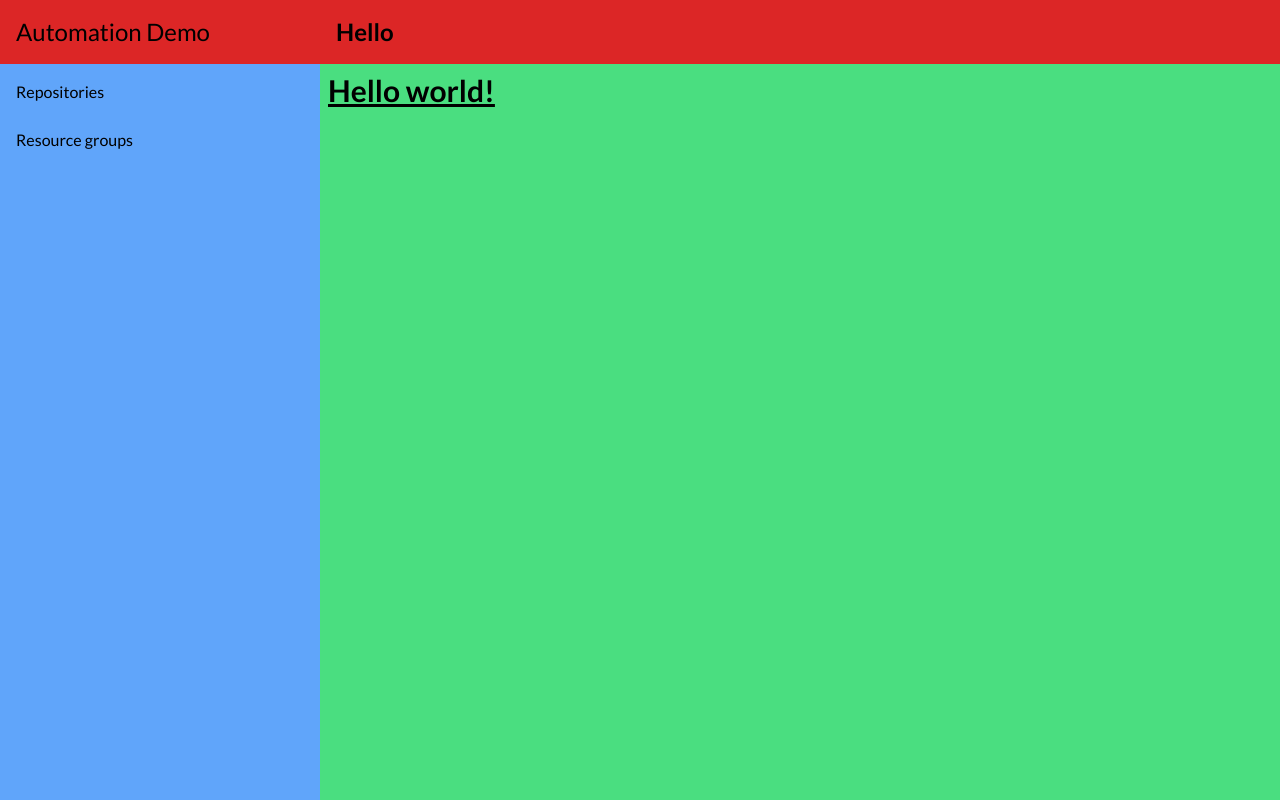
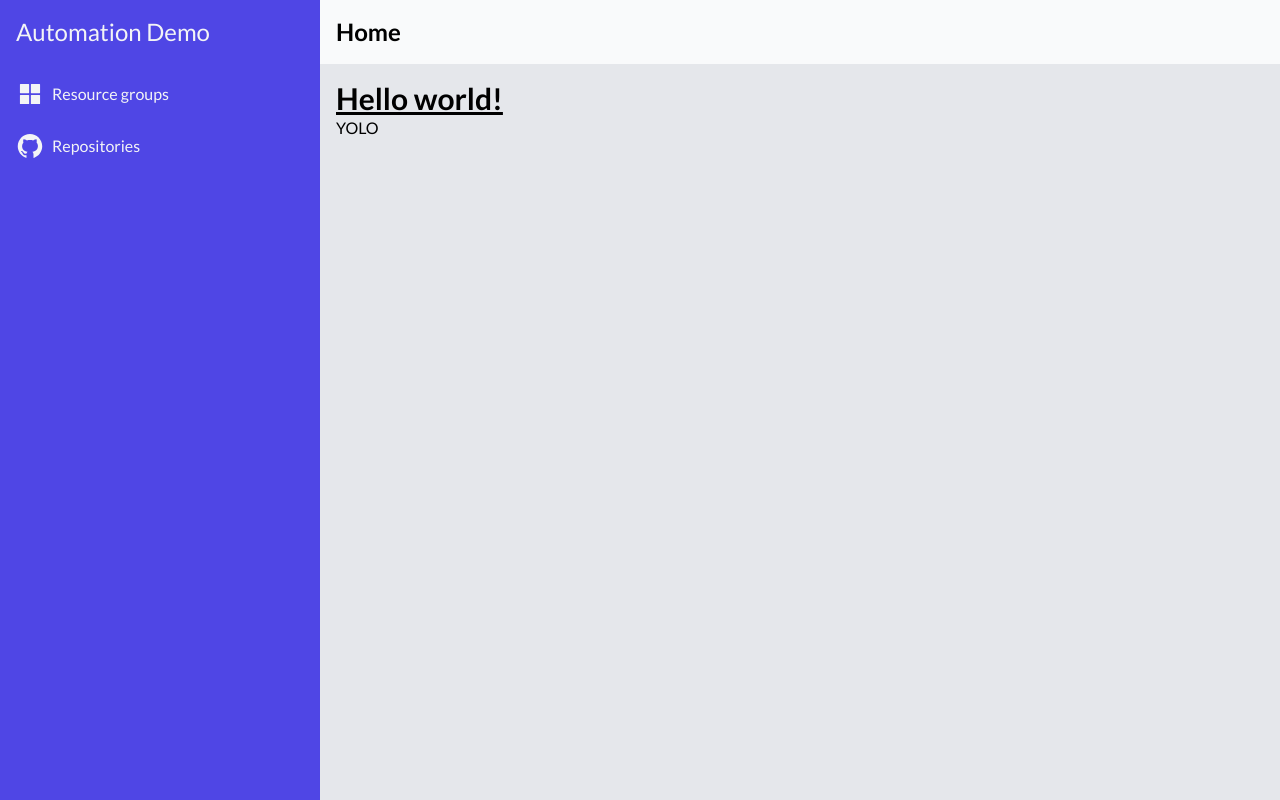
Before and after one commit to mastoj/pulumi-automation-demo, a Next.js app: page / in a window 1280 px wide. Built offline with nearby package versions, Linux system fonts and the light colour scheme.

Commit message:
Menu icons

```diff
--- a/components/Layout.tsx
+++ b/components/Layout.tsx
@@ -1,18 +1,7 @@
 import { Fragment, useState } from "react";
 import { Dialog, Menu, Transition } from "@headlessui/react";
-import {
-    HiBell,
-    HiCalendar,
-    HiChartBar,
-    HiFolder,
-    HiHome,
-    HiInbox,
-    HiMenuAlt2,
-    HiUsers,
-    HiX,
-    HiOutlineSearch,
-} from "react-icons/hi";
 import { GiHamburgerMenu } from "react-icons/gi";
+import { AiFillAppstore, AiFillGithub } from "react-icons/ai";
 import Link from "next/link";
 import { useRouter } from "next/router";
 
@@ -20,30 +9,45 @@ interface NavItemsProps {
     route: string;
 }
 const classNames = (...classes: string[]) => classes.filter(Boolean).join(" ");
-const NavItems = ({ route }: NavItemsProps) => {
 const routes = [
     {
+        icon: <AiFillAppstore size={28} />,
+        name: "Resource groups",
+        route: "/resource-groups",
+    },
+    {
+        icon: <AiFillGithub size={28} />,
         name: "Repositories",
         route: "/repositories",
-            active: route === "/repositories",
-        },
-        {
-            name: "Resource groups",
-            route: "/resource-groups",
-            active: route === "/resource-groups",
     },
 ];
+const getTitle = (route: string) => {
+    switch (route) {
+        case "/":
+            return "Home";
+        case "/repositories":
+            return "Repositories";
+        case "/resource-groups":
+            return "Resource groups";
+        default:
+            return "";
+    }
+};
+const NavItems = ({ route: actualRoute }: NavItemsProps) => {
     return (
         <Fragment>
             {routes.map((route, index) => (
                 <Link href={route.route} key={index}>
                     <a
                         className={classNames(
-                            "flex py-2 px-2 rounded-md hover:bg-blue-700",
-                            route.active ? "bg-blue-700" : ""
+                            "flex py-2 px-2 rounded-md flex-row items-center gap-2",
+                            route.route === actualRoute
+                                ? "bg-indigo-700"
+                                : "hover:bg-indigo-500"
                         )}
                         href="#"
                     >
+                        {route.icon}
                         {route.name}
                     </a>
                 </Link>
@@ -53,43 +57,48 @@ const NavItems = ({ route }: NavItemsProps) => {
 };
 
 export interface LayoutProps {
-    title: string;
     children: React.ReactNode;
 }
-export default function Layout({ children, title }: LayoutProps) {
+export default function Layout({ children }: LayoutProps) {
     const [sidebarOpen, setSidebarOpen] = useState(false);
     const router = useRouter();
-    console.log("==> Router: ", router);
+    console.log("==> Router: ", router, sidebarOpen);
 
     return (
         <>
             <div className="flex-row sm:flex overflow-hidden h-screen">
-                <aside className="flex-row w-full sm:max-w-xs">
-                    <div className="h-16 bg-red-600 px-4 flex items-center gap-2">
+                <aside className="flex-row w-full sm:max-w-xs text-gray-100 bg-indigo-600">
+                    <div className="h-16 px-4 flex items-center gap-2">
                         <button
                             onClick={() => setSidebarOpen((s) => !s)}
                             className="sm:hidden"
                         >
                             <GiHamburgerMenu size={32} />
                         </button>
+                        <Link href="/">
+                            <a href="#">
                                 <h1 className="text-2xl">Automation Demo</h1>
+                            </a>
+                        </Link>
                     </div>
-                    {sidebarOpen && (
-                        <nav className="bg-blue-400 flex-1 h-full space-y-2 px-2 py-2 sm:hidden">
+                    {sidebarOpen &&
+                        <nav className="flex-1 h-full space-y-2 px-2 py-2 sm:hidden">
                             <NavItems route={router.pathname} />
                         </nav>
-                    )}
-                    <nav className="bg-blue-400 flex-1 h-full space-y-2 py-2 px-2 hidden sm:block">
+                    }
+                    <nav className="flex-1 h-full space-y-2 py-2 px-2 hidden sm:block">
                         <NavItems route={router.pathname} />
                     </nav>
                 </aside>
                 <main className="flex-row flex-1">
-                    <header className="h-16 bg-red-600 z-50 p-4">
-                        <h2 className="font-bold text-2xl">{title}</h2>
+                    <header className="h-16 bg-gray-50 z-50 p-4">
+                        <h2 className="font-bold text-2xl">
+                            {getTitle(router.pathname)}
+                        </h2>
                     </header>
                     <div className="flex-1 h-screen overflow-hidden -mt-12 pt-12">
-                        <div className="overflow-y-auto h-full bg-green-400 p-2">
-                            {children}
+                        <div className="overflow-y-auto h-full bg-gray-200 p-4">
+                            {children}YOLO
                         </div>
                     </div>
                 </main>
--- a/pages/_app.tsx
+++ b/pages/_app.tsx
@@ -1,8 +1,13 @@
 import '../styles/globals.css'
 import type { AppProps } from 'next/app'
+import Layout from '../components/Layout'
 
 function MyApp({ Component, pageProps }: AppProps) {
-  return <Component {...pageProps} />
+  return (
+    <Layout>
+        <Component {...pageProps} />
+    </Layout>
+  );
 }
 
 export default MyApp
--- a/pages/index.tsx
+++ b/pages/index.tsx
@@ -6,11 +6,9 @@ import styles from "../styles/Home.module.css";
 
 const Home: NextPage = () => {
     return (
-        <Layout title="Hello">
-            <div>
-                <h1 className="text-3xl font-bold underline">Hello world!</h1>
-            </div>
-        </Layout>
+        <div>
+            <h1 className="text-3xl font-bold underline">Hello world!</h1>
+        </div>
     );
 };
 
--- a/pages/repositories/index.tsx
+++ b/pages/repositories/index.tsx
@@ -2,11 +2,9 @@ import { NextPage } from "next";
 import Layout from "../../components/Layout";
 
 const Index: NextPage = () => (
-    <Layout title="Repositories">
-        <div>
-            <h1 className="text-3xl font-bold underline">Repositories</h1>
-        </div>
-    </Layout>
+    <div>
+        <h1 className="text-3xl font-bold underline">Repositories</h1>
+    </div>
 )
 
 export default Index;
--- a/pages/resource-groups/index.tsx
+++ b/pages/resource-groups/index.tsx
@@ -2,11 +2,9 @@ import { NextPage } from "next";
 import Layout from "../../components/Layout";
 
 const Index: NextPage = () => (
-    <Layout title="Resource groups">
-        <div>
-            <h1 className="text-3xl font-bold underline">Resource groups</h1>
-        </div>
-    </Layout>
+    <div>
+        <h1 className="text-3xl font-bold underline">Resource groups</h1>
+    </div>
 )
 
 export default Index;
```
Also changed, not shown: modules/resource-groups/types.ts (added, +7 -0 lines). Lines whose indentation alone changed are shown as unchanged.
